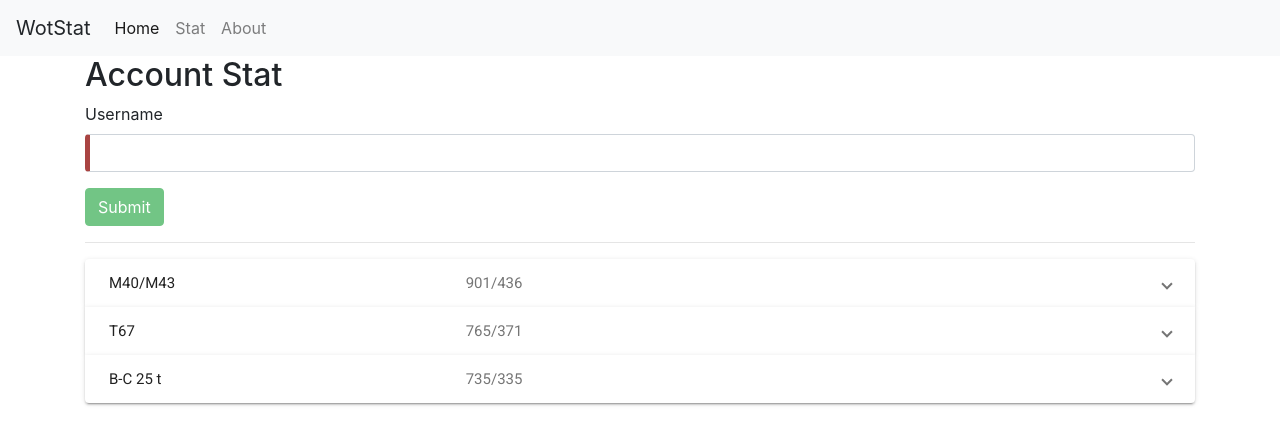
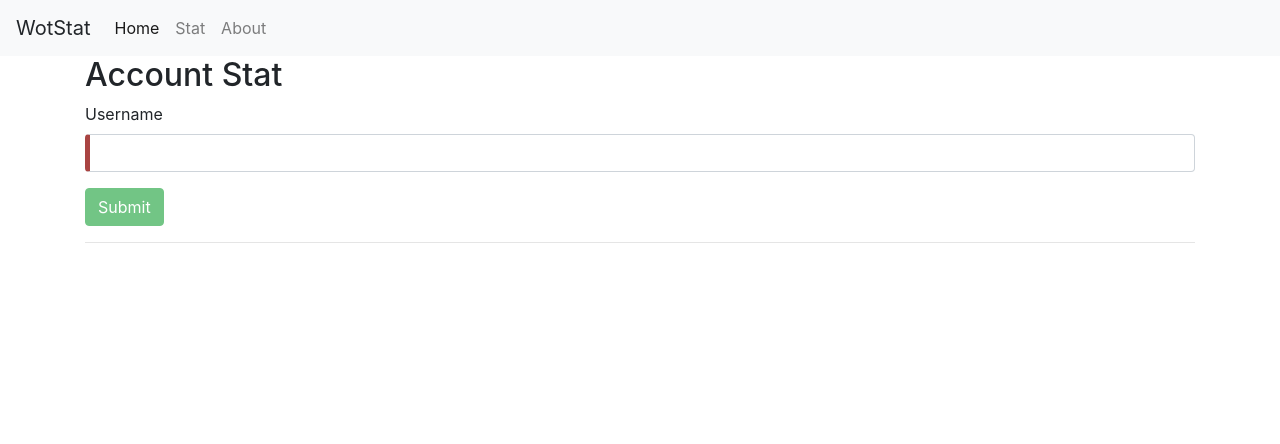
Before and after one commit to Kampotyk/WoTStat, an Angular app in the folder WotStatWeb/: page /stat in a window 1280 px wide. Shown: the top 444 px of the page. Built offline with nearby package versions, Linux system fonts and the light colour scheme.

Commit message:
Mock loading of stats

```diff
--- /dev/null
+++ b/WotStatWeb/src/app/services/mock-stat-provider.service.ts
@@ -0,0 +1,39 @@
+import { Injectable } from '@angular/core';
+import { of } from 'rxjs';
+
+@Injectable({
+  providedIn: 'root'
+})
+export class MockStatProviderService {
+
+  constructor() { }
+
+  getStats(username: string) {
+    return of([
+      {
+        "name": "M40/M43",
+        "battleCount": 901,
+        "winCount": 436,
+        "winRatio": 48.39,
+        "winsToDesiredPercent": 29,
+        "badge": 4
+      },
+      {
+        "name": "T67",
+        "battleCount": 765,
+        "winCount": 371,
+        "winRatio": 48.5,
+        "winsToDesiredPercent": 23,
+        "badge": 4
+      },
+      {
+        "name": "B-C 25 t",
+        "battleCount": 735,
+        "winCount": 335,
+        "winRatio": 45.58,
+        "winsToDesiredPercent": 65,
+        "badge": 4
+      },
+    ])
+  }
+}
--- a/WotStatWeb/src/app/stat/stat.component.html
+++ b/WotStatWeb/src/app/stat/stat.component.html
@@ -13,5 +13,5 @@
 
     <hr/>
 
-    <app-stat-list [statList]="loadedStats"></app-stat-list>
+    <app-stat-list [statList]="loadedStats">Loading...</app-stat-list>
 </div>
--- a/WotStatWeb/src/app/stat/stat.component.ts
+++ b/WotStatWeb/src/app/stat/stat.component.ts
@@ -1,5 +1,6 @@
 import { Component, OnInit } from '@angular/core';
 import { IStat } from '../models/stat.model';
+import { MockStatProviderService } from '../services/mock-stat-provider.service';
 
 @Component({
   selector: 'app-stat',
@@ -11,39 +12,16 @@ export class StatComponent implements OnInit {
   username: string;
   loadedStats: IStat[];
 
-  constructor() { }
+  constructor(
+    private statsProvider: MockStatProviderService
+  ) { }
 
   ngOnInit() {
-    this.loadedStats = [
-      {
-        "name": "M40/M43",
-        "battleCount": 901,
-        "winCount": 436,
-        "winRatio": 48.39,
-        "winsToDesiredPercent": 29,
-        "badge": 4
-      },
-      {
-        "name": "T67",
-        "battleCount": 765,
-        "winCount": 371,
-        "winRatio": 48.5,
-        "winsToDesiredPercent": 23,
-        "badge": 4
-      },
-      {
-        "name": "B-C 25 t",
-        "battleCount": 735,
-        "winCount": 335,
-        "winRatio": 45.58,
-        "winsToDesiredPercent": 65,
-        "badge": 4
-      },
-    ]
   }
 
   onSubmit() {
-    this.loadedStats = [];
+    this.statsProvider.getStats(this.username)
+      .subscribe((stats) => this.loadedStats = stats);
   }
 
 }
```
Also changed, not shown: 1 other file (tests, documents, lock files or other folders).
